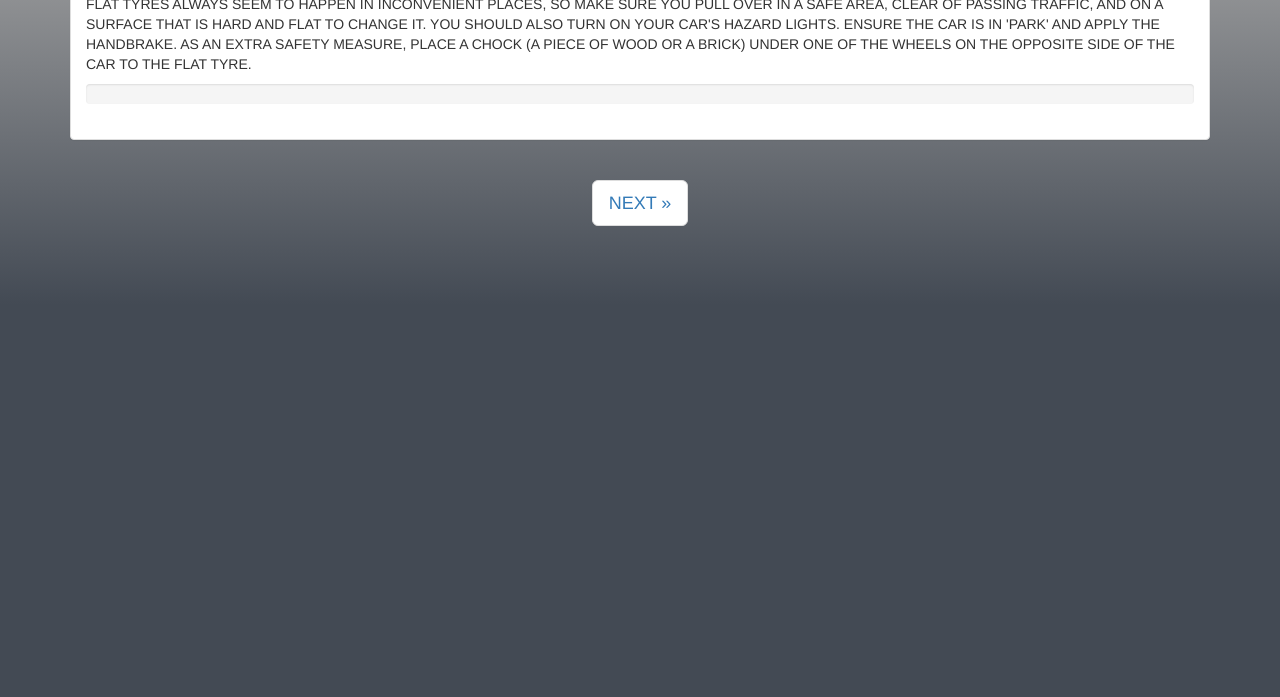
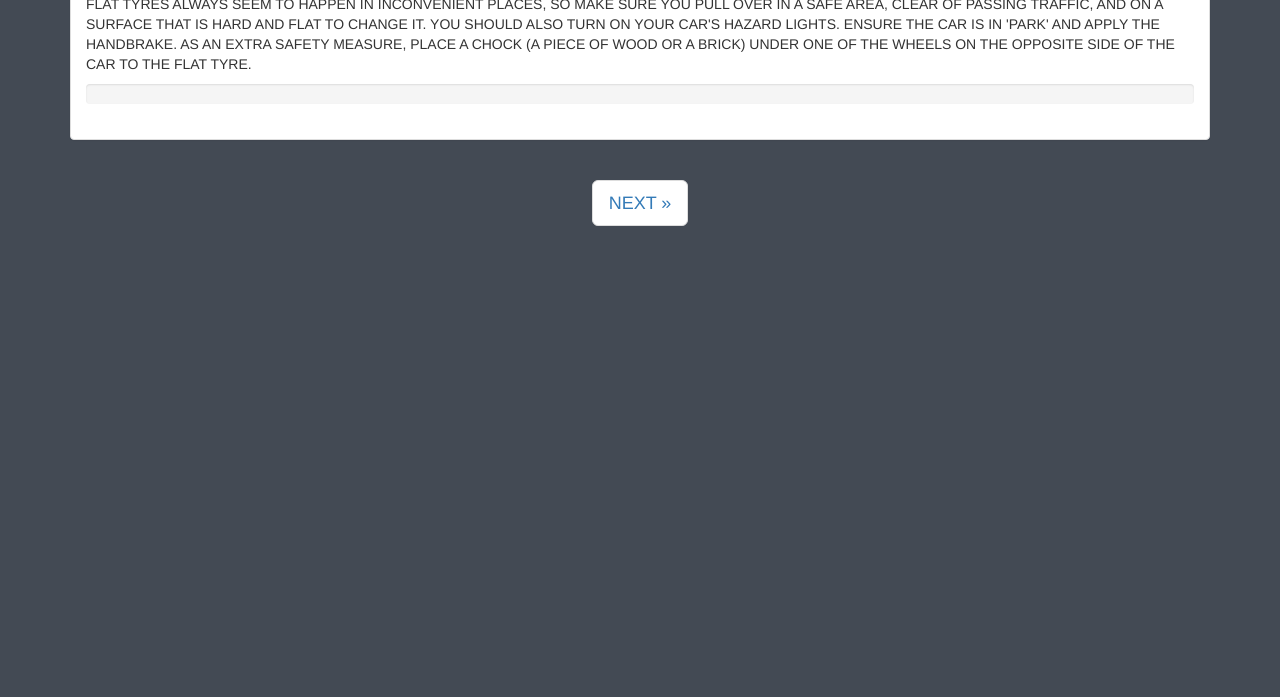
Before and after one commit to taragoth/howcani, a plain HTML site: page 1.html in a window 1280 px wide. Shown: the part 103-800 px from the top of the page. Drawn offline with nearby package versions, Linux system fonts and the light colour scheme; a script that the page names is missing.

Commit message:
updated index.css

```diff
--- a/css/index.css
+++ b/css/index.css
@@ -21,21 +21,12 @@
 }
 
 body {
+     background-color:#434A54;
     -webkit-touch-callout: none;                /* prevent callout to copy image, etc when tap to hold */
     -webkit-text-size-adjust: none;             /* prevent webkit from resizing text to fit */
     -webkit-user-select: none;                  /* prevent copy paste, to allow, change 'none' to 'text' */
-    background-color:#434A54;
-    background-image:linear-gradient(top, #A7A7A7 0%, #E4E4E4 51%);
-    background-image:-webkit-linear-gradient(top, #A7A7A7 0%, #E4E4E4 51%);
-    background-image:-ms-linear-gradient(top, #A7A7A7 0%, #E4E4E4 51%);
-    background-image:-webkit-gradient(
-        linear,
-        left top,
-        left bottom,
-        color-stop(0, #A7A7A7),
-        color-stop(0.51, #434A54)
+
     );
-    background-attachment:fixed;
     font-family:'HelveticaNeue-Light', 'HelveticaNeue', Helvetica, Arial, sans-serif;
     font-size:12px;
     height:100%;
@@ -70,6 +61,10 @@ body {
 }
 /* jons ADDITIONS START */
 
+.main {
+     background-color:#434A54;
+}
+
 a.start:link a.start:visited a.start:hover {
     color:#fff;
     text-decoration: none;
@@ -97,6 +92,7 @@ a:hover, a:visited, a:link, a:active a:hover
 .theme-showcase .navbar .container {
     width: auto;
     padding-top: 100px;
+
 }
 
 
@@ -128,7 +124,7 @@ a:hover, a:visited, a:link, a:active a:hover
         text-align:left;
 }
 
-.logo {
+.z {
         padding: 40px;
 
 }
```
